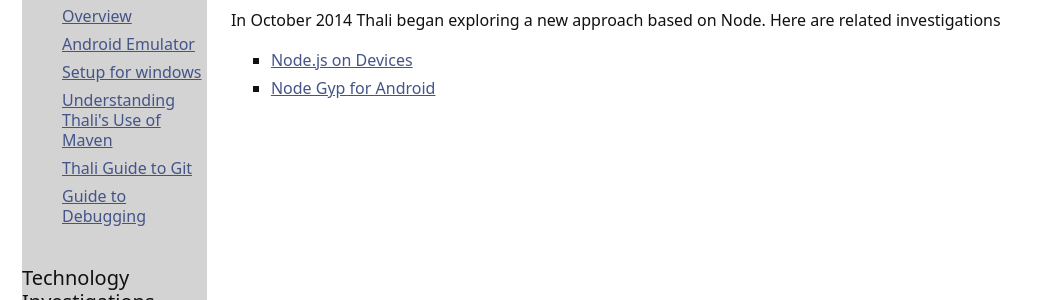
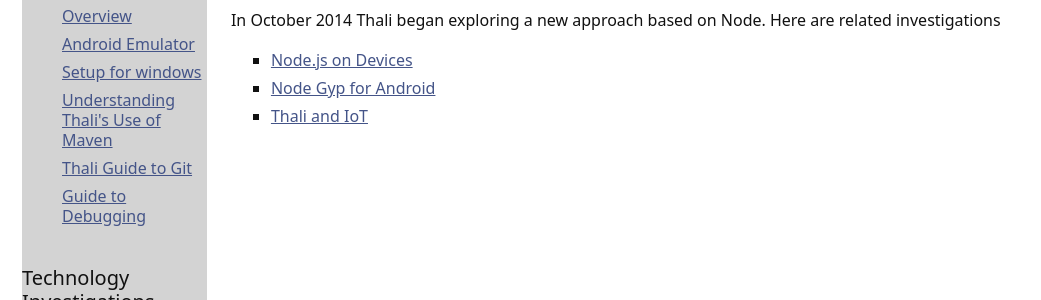
Before and after one commit to thaliproject/thali, a Jekyll site: the page built from TechnologyInvestigations.md, in a window 1280 px wide. Shown: the part 556-856 px from the top of the page, without its empty margins (0-1041 px from the left). Built offline with Jekyll 4.4.1, drawn with Linux system fonts in a browser that asks for light colours; Markdown is read by kramdown in place of the engine named in the settings.

Commit message:
Update TechnologyInvestigations.md

```diff
--- a/TechnologyInvestigations.md
+++ b/TechnologyInvestigations.md
@@ -26,3 +26,4 @@
 
 * [Node.js on Devices](nodeondevices)
 * [Node Gyp for Android](NotesOnNodeGypForAndroid)
+* [Thali and IoT](ThaliAndIoT)
```
